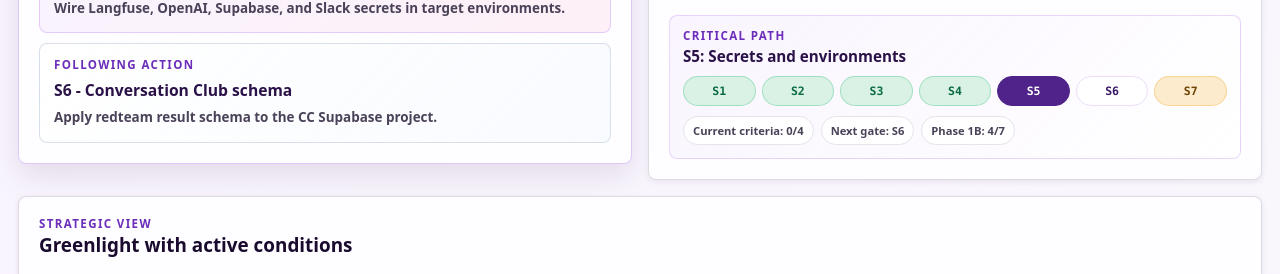
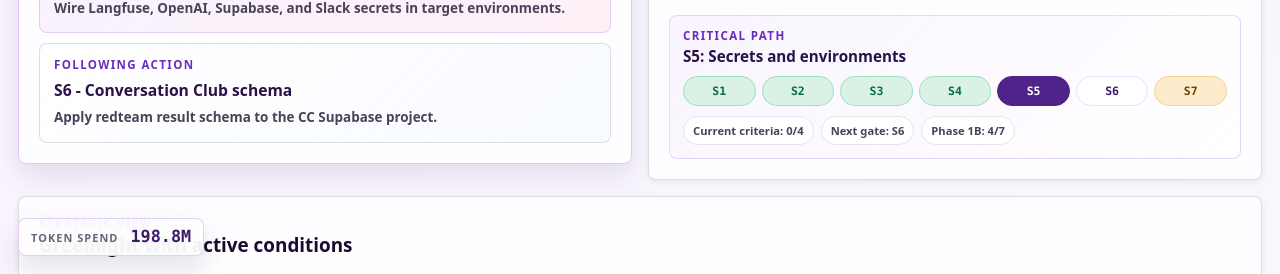
Before and after one commit to ghabrielrodrigues-vt/vt-agent-redteam-poc, a plain HTML site: page dashboard/index.html in a window 1280 px wide. Both pictures are taken after a click on the button "Collapse token usage counter". Shown: the part 526-800 px from the top of the page. Drawn offline with Linux system fonts and the light colour scheme.

Commit message:
feat(dashboard): collapse token counter instead of hiding

```diff
--- a/dashboard/dashboard.js
+++ b/dashboard/dashboard.js
@@ -8,6 +8,7 @@ const state = {
   lastData: null,
   taskOpen: new Map(),
   phaseOpen: new Map(),
+  tokenCounterCollapsed: false,
   language: localStorage.getItem("redteam-dashboard-language") || "en",
 };
 
@@ -70,8 +71,10 @@ const STATIC_COPY = {
     "tokens.reasoning": "Reasoning",
     "tokens.sessions": "sessions",
     "tokens.updated": "updated",
-    "tokens.hideLabel": "Hide token usage counter",
-    "tokens.hideTitle": "Click to hide token usage counter",
+    "tokens.collapseLabel": "Collapse token usage counter",
+    "tokens.collapseTitle": "Click to collapse token usage counter",
+    "tokens.expandLabel": "Expand token usage counter",
+    "tokens.expandTitle": "Click to expand token usage counter",
   },
   pt: {
     "hero.eyebrow": "LiveKit Agents Red Team MVP",
@@ -131,8 +134,10 @@ const STATIC_COPY = {
     "tokens.reasoning": "Reasoning",
     "tokens.sessions": "sessoes",
     "tokens.updated": "atualizado",
-    "tokens.hideLabel": "Ocultar contador de tokens",
-    "tokens.hideTitle": "Clique para ocultar o contador de tokens",
+    "tokens.collapseLabel": "Colapsar contador de tokens",
+    "tokens.collapseTitle": "Clique para colapsar o contador de tokens",
+    "tokens.expandLabel": "Expandir contador de tokens",
+    "tokens.expandTitle": "Clique para expandir o contador de tokens",
   },
 };
 
@@ -371,6 +376,7 @@ function applyStaticCopy() {
   for (const element of document.querySelectorAll("[data-i18n-title]")) {
     element.setAttribute("title", t(element.dataset.i18nTitle));
   }
+  updateTokenCounterChrome();
   for (const button of document.querySelectorAll("[data-lang-button]")) {
     const active = button.dataset.langButton === state.language;
     button.classList.toggle("active", active);
@@ -869,8 +875,18 @@ function renderTokenCounter(usage) {
   setText("#tokenReasoningValue", formatCompactNumber(usage.reasoningOutputTokens));
 }
 
-function hideTokenCounter() {
-  $("#tokenCounter")?.setAttribute("hidden", "");
+function updateTokenCounterChrome() {
+  const counter = $("#tokenCounter");
+  if (!counter) return;
+  counter.classList.toggle("collapsed", state.tokenCounterCollapsed);
+  counter.setAttribute("aria-expanded", String(!state.tokenCounterCollapsed));
+  counter.setAttribute("aria-label", t(state.tokenCounterCollapsed ? "tokens.expandLabel" : "tokens.collapseLabel"));
+  counter.setAttribute("title", t(state.tokenCounterCollapsed ? "tokens.expandTitle" : "tokens.collapseTitle"));
+}
+
+function toggleTokenCounter() {
+  state.tokenCounterCollapsed = !state.tokenCounterCollapsed;
+  updateTokenCounterChrome();
 }
 
 function renderStatus(data) {
@@ -964,11 +980,11 @@ for (const button of document.querySelectorAll("[data-lang-button]")) {
 }
 
 const tokenCounter = $("#tokenCounter");
-tokenCounter?.addEventListener("click", hideTokenCounter);
+tokenCounter?.addEventListener("click", toggleTokenCounter);
 tokenCounter?.addEventListener("keydown", (event) => {
   if (event.key !== "Enter" && event.key !== " ") return;
   event.preventDefault();
-  hideTokenCounter();
+  toggleTokenCounter();
 });
 
 $("#refreshButton").addEventListener("click", loadStatus);
--- a/dashboard/index.html
+++ b/dashboard/index.html
@@ -250,10 +250,9 @@
       id="tokenCounter"
       role="button"
       tabindex="0"
-      aria-label="Hide token usage counter"
-      title="Click to hide token usage counter"
-      data-i18n-aria-label="tokens.hideLabel"
-      data-i18n-title="tokens.hideTitle"
+      aria-expanded="true"
+      aria-label="Collapse token usage counter"
+      title="Click to collapse token usage counter"
     >
       <div class="token-counter-top">
         <span data-i18n="tokens.title">Token spend</span>
--- a/dashboard/styles.css
+++ b/dashboard/styles.css
@@ -236,15 +236,30 @@ h3 {
   z-index: 50;
 }
 
-.token-counter[hidden] {
-  display: none;
-}
-
 .token-counter:hover,
 .token-counter:focus-visible {
   border-color: var(--purple-500);
   box-shadow: 0 0 0 3px rgba(139, 61, 235, 0.12), var(--shadow-md);
   outline: 0;
+}
+
+.token-counter.collapsed {
+  gap: 0;
+  min-width: 162px;
+  padding: 10px 12px;
+}
+
+.token-counter.collapsed .token-counter-meta,
+.token-counter.collapsed .token-counter-breakdown {
+  display: none;
+}
+
+.token-counter.collapsed .token-counter-top {
+  align-items: center;
+}
+
+.token-counter.collapsed .token-counter-top strong {
+  font-size: 1.05rem;
 }
 
 .token-counter-top {
```
